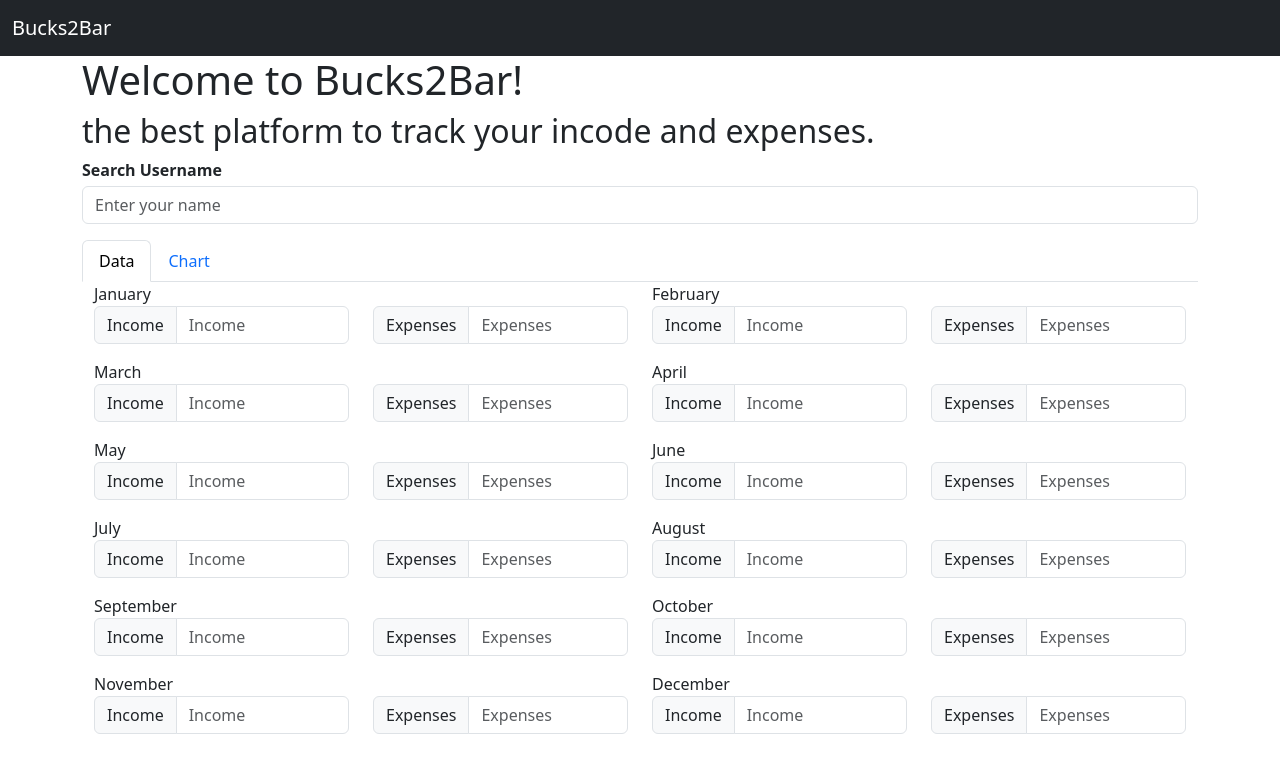
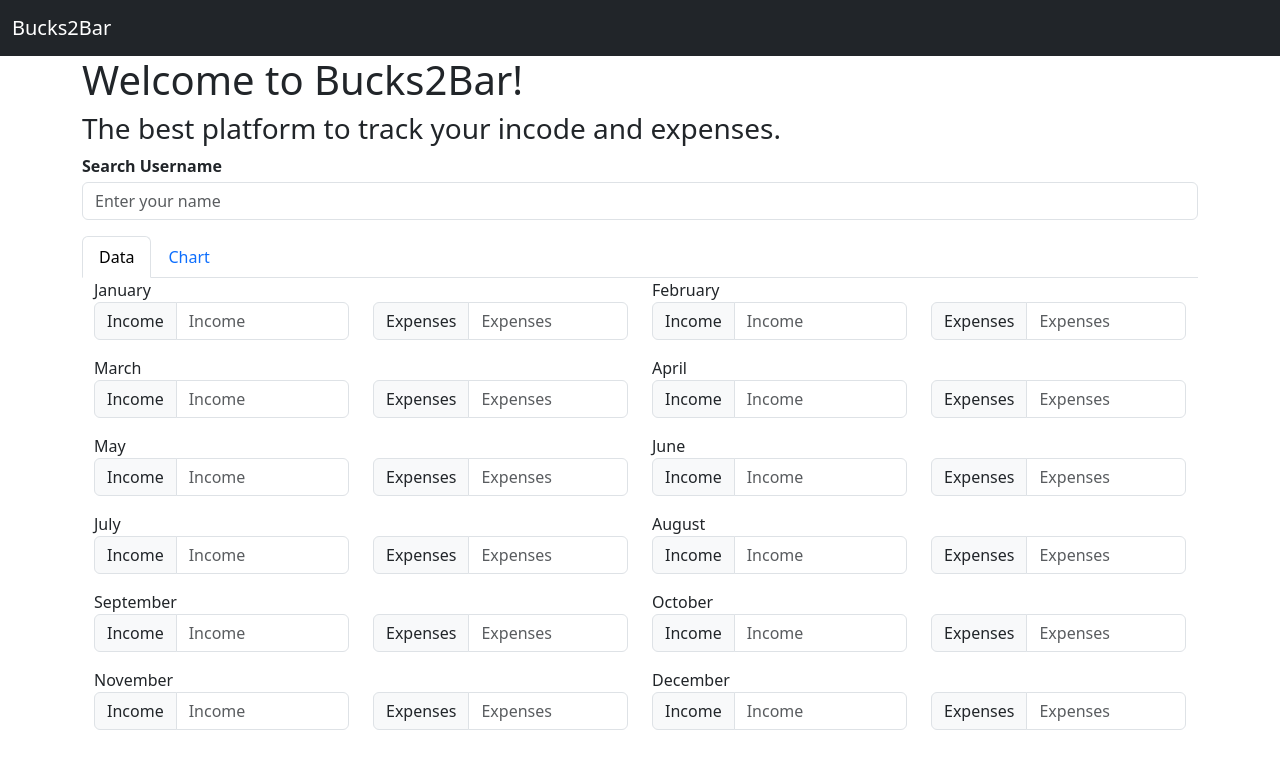
Before and after one commit to csah01/Bucks2Bar, a website: page index.html in a window 1280 px wide. Drawn offline with nearby package versions, Linux system fonts and the light colour scheme.

Commit message:
Update heading level for platform description

```diff
--- a/index.html
+++ b/index.html
@@ -22,7 +22,7 @@
 <!-- give container div -->
 <div class="container">
     <h1>Welcome to Bucks2Bar!</h1>
-    <h2>the best platform to track your incode and expenses.</h2>
+    <h3>The best platform to track your incode and expenses.</h3>
     <!-- input element with id "username" and label and wrap in div-->
     <div class="mb-3 w-100">
         <label for="username" class="fw-bold mb-1">Search Username</label>
```
